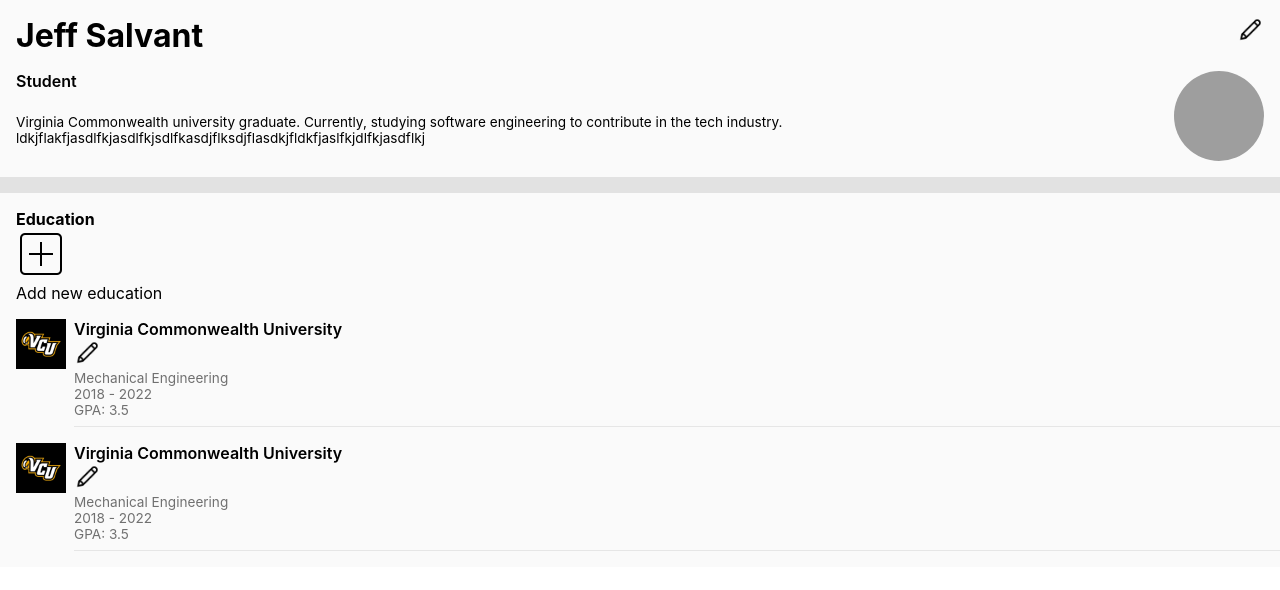
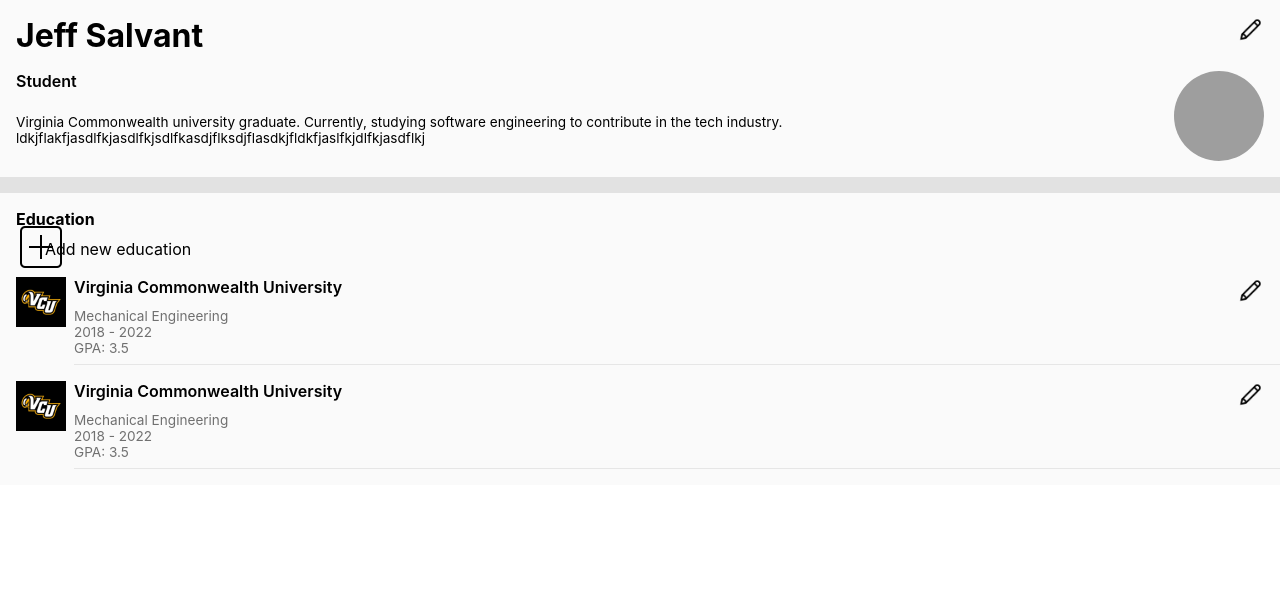
Before and after one commit to salvantjeff/cv-application, a React (Create React App) app in the folder cv-project/: page / in a window 1280 px wide. Shown: the top 590 px of the page. Built offline with nearby package versions, Linux system fonts and the light colour scheme; grey boxes are pictures that could not be loaded.

Commit message:
Set layout for add button in Education.js

```diff
--- a/cv-project/src/App.css
+++ b/cv-project/src/App.css
@@ -13,3 +13,26 @@
     width: 27px;
     height: 27px;
 }
+
+.section-card {
+    display: flex;
+    justify-content: space-between;
+}
+
+.edit-section-box {
+    padding-right: 1rem;
+}
+
+.add-new__button {
+    display: grid;
+    grid-template-columns: 24px 1fr;
+    grid-template-rows: 24px;
+    gap: 5px;
+    align-items: center;
+    cursor: pointer;
+}
+
+.heading-block {
+    display: grid;
+    gap: .5rem;
+}
```
